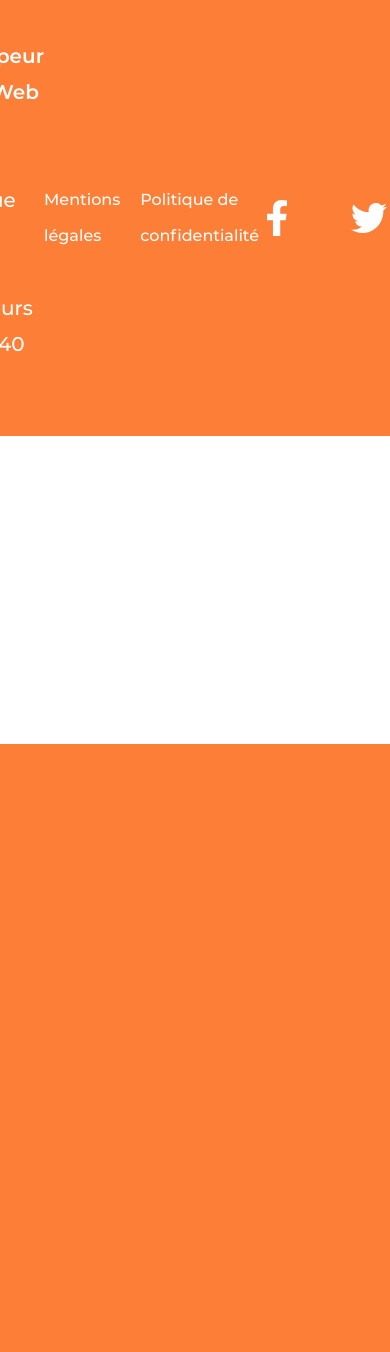
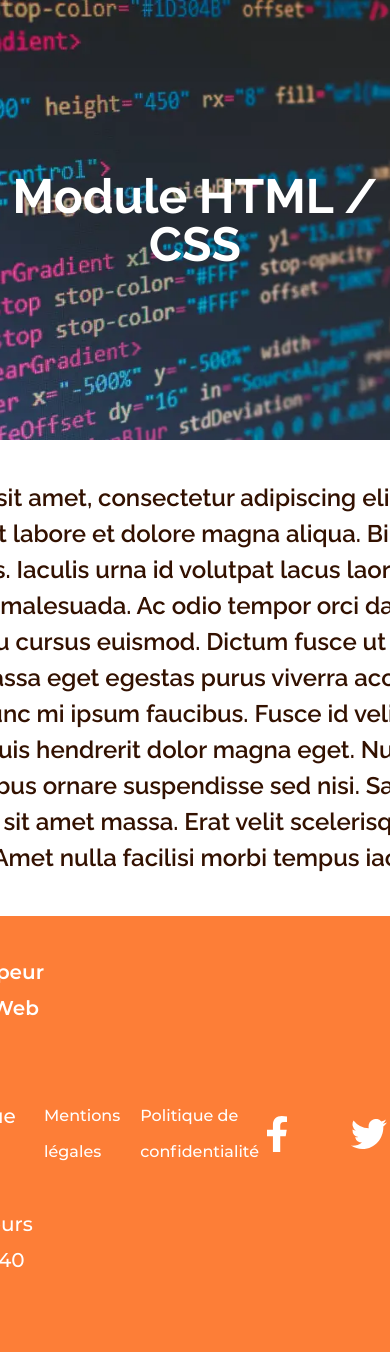
Before and after one commit to KevinBertaux/ecf-dwwm, a PHP site: page /formation_detail.php in a window 390 px wide; the page is wider, and only the part inside the window is pictured. Shown: the part 100-1452 px from the top of that part. Before the commit the page ends 844 px from the top of that part, so only its background shows below. Run offline with PHP 8.4, Linux system fonts and the light colour scheme; style sheets or scripts are compiled from the project's sources.

Commit message:
Fin du HTML CSS avant W3C Validatior et responsive

```diff
--- a/src/formation_detail.php
+++ b/src/formation_detail.php
@@ -3,6 +3,16 @@ $title = 'Formation'; ?>
 
 <?php include('php/header.php'); ?>
 
+<section class="formation-detail-title-section">
+	<div class="container-narrower">
+		<h1 class="formation-detail-title">Module HTML / CSS</h1>
+	</div>
+</section>
 
+<section class="formation-detail-desc-section">
+	<div class="container-narrower">
+		<p class="formation-detail-desc h3-like">Lorem ipsum dolor sit amet, consectetur adipiscing elit, sed do eiusmod tempor incididunt ut labore et dolore magna aliqua. Bibendum est ultricies integer quis. Iaculis urna id volutpat lacus laoreet. Mauris vitae ultricies leo integer malesuada. Ac odio tempor orci dapibus ultrices in. Egestas diam in arcu cursus euismod. Dictum fusce ut placerat orci nulla. Tincidunt ornare massa eget egestas purus viverra accumsan in nisl. Tempor id eu nisl nunc mi ipsum faucibus. Fusce id velit ut tortor pretium. Massa ultricies mi quis hendrerit dolor magna eget. Nullam eget felis eget nunc lobortis. Faucibus ornare suspendisse sed nisi. Sagittis eu volutpat odio facilisis mauris sit amet massa. Erat velit scelerisque in dictum non consectetur a erat. Amet nulla facilisi morbi tempus iaculis urna. Egestas</p>
+	</div>
+</section>
 
 <?php include('php/footer.php'); ?>
--- a/src/scss/pages/_formation.scss
+++ b/src/scss/pages/_formation.scss
@@ -3,3 +3,19 @@
 	font-size: 2.4rem;
 	line-height: 1.5;
 }
+
+.formation-detail-title-section {
+	width: 100%;
+	background-image: url("../img/photo_code_html_2x.webp");
+	background-size: cover;
+	background-position: center;
+	display: flex;
+	justify-content: center;
+	margin-bottom: 4rem;
+}
+
+.formation-detail-title {
+	color: $clr-secondary;
+	margin-top: 17.2rem;
+	margin-bottom: 17.2rem;
+}
--- a/src/scss/pages/_news.scss
+++ b/src/scss/pages/_news.scss
@@ -16,5 +16,4 @@
 	margin-bottom: 4rem;
 	display: flex;
 	justify-content: center;
-
 }
```
Also changed, not shown: dist/formation_detail.php (+10 -0 lines), dist/news_detail.php (+2 -2 lines), src/news_detail.php (+2 -2 lines), dist/css/main.min.css.
